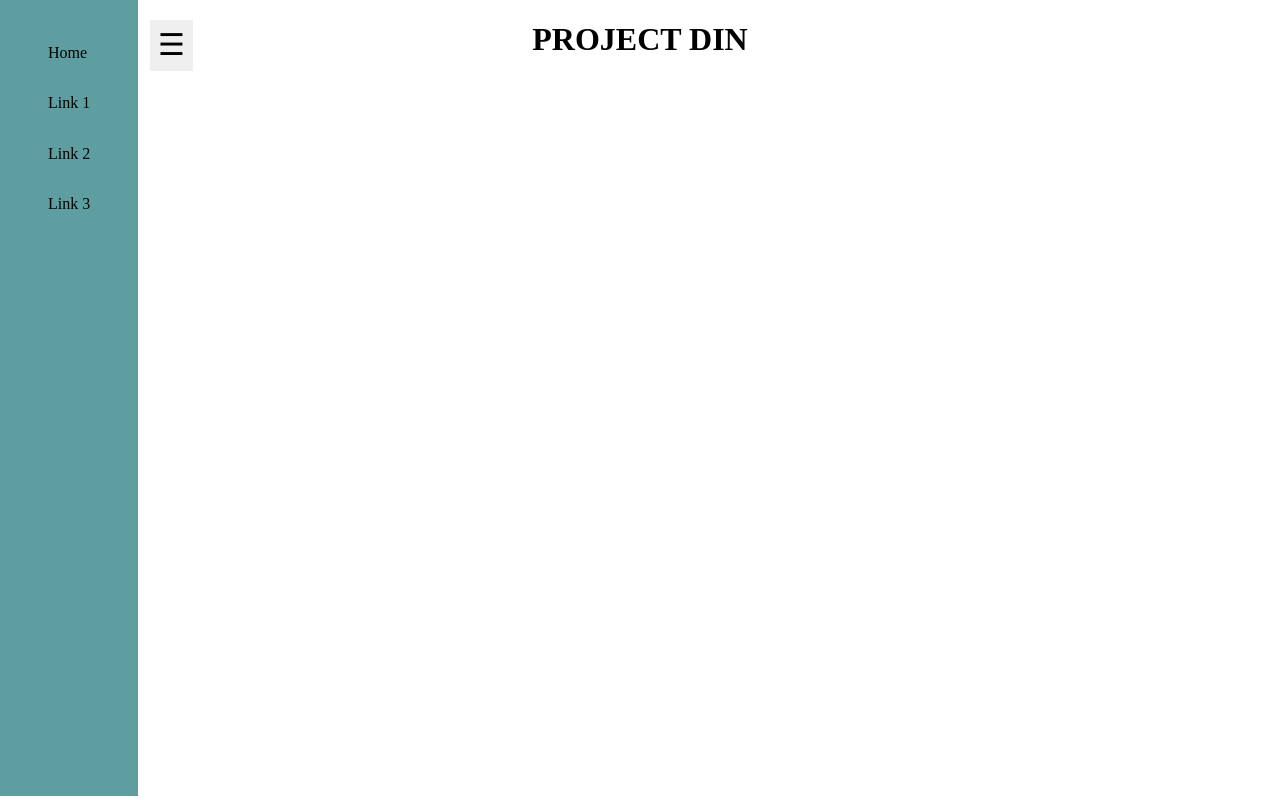
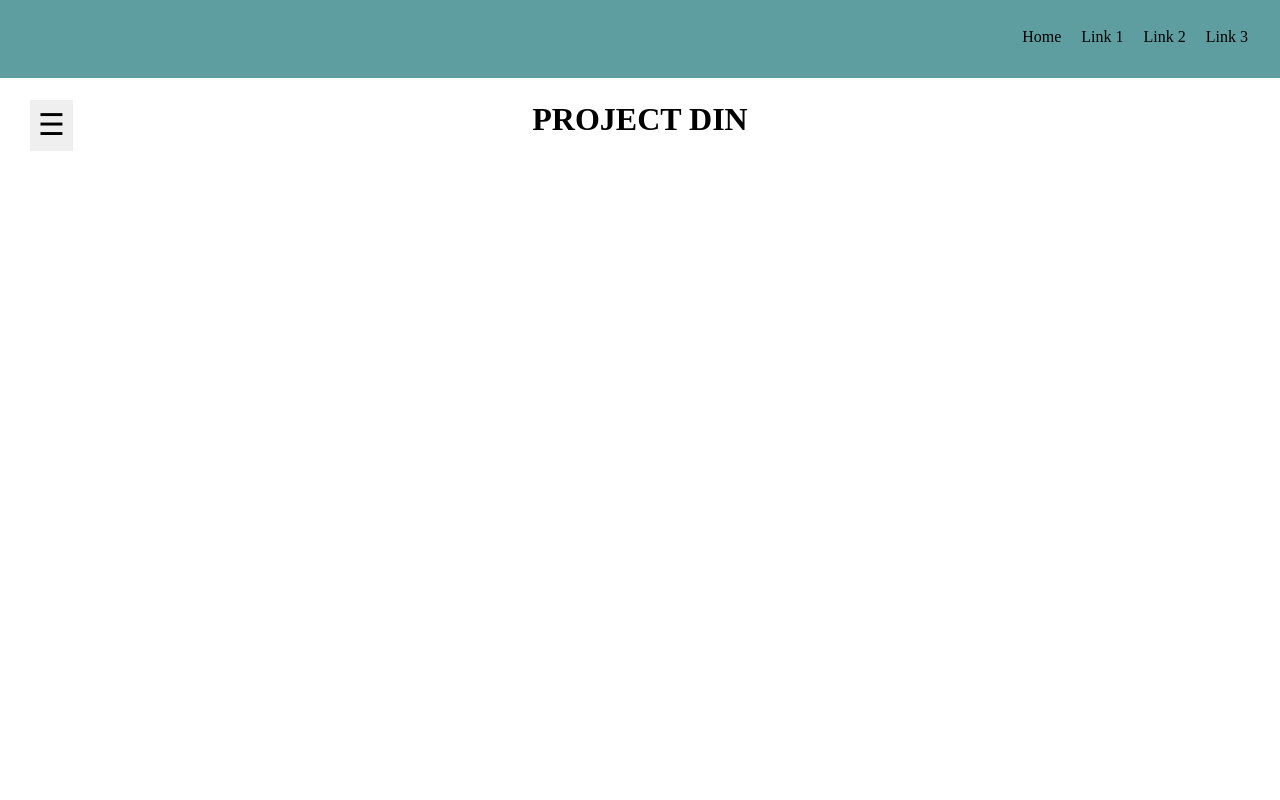
Before and after one commit to hodinsay/Portfolio-WIP-1, a plain HTML site: page Project Portfolio/index.html in a window 1280 px wide. Shown: the top 800 px of the page. Drawn offline with Linux system fonts and the light colour scheme; files that its build step writes are made by us from their sources; files whose address does not match are found by name.

Commit message:
Add files via upload

```diff
--- a/Project Portfolio /css/style.css
+++ b/Project Portfolio /css/style.css
@@ -33,7 +33,7 @@ a {
 /* #header */
 /* ***************************************** */
 
-header > nav{
+.nav-menu{
      display: flex;
      flex-direction: column;
      align-items: center;
@@ -42,41 +42,44 @@ header > nav{
      margin: 0;
 }
 
+.nav-item{
+     display: flex;
+     justify-content: flex-end;
+     position: fixed;
+     background-color: cadetblue;
+     min-width: 100%;
+     padding: 2rem;
+     top: -20px;
+     right: 0;
+     transition: transform 0.3s ease-in-out;
+}
+
+.nav-item.active {
+     transform: translateY(-150px)
+}
+
+.nav-link{
+     padding-left: 20px;
+     list-style: none;
+}
+
 #nav-btn {
      border: none;
      position: fixed;
-     top: 20px;
-     left: 150px;
+     top: 100px;
+     left: 30px;
      padding: 0.5rem;
      font-size: 30px;
      transition: transform 0.3s ease-in-out;
 }
 
 #nav-btn.active {
-     transform: translateX(-130px);
-}
-
-.nav-item {
-     position: fixed;
-     background-color: cadetblue;
-     min-height: 100vh;
-     padding: 2rem;
-     top: -20px;
-     left: 0;
-     transition: transform 0.3s ease-in-out;
-}
-
-.nav-item.active {
-     transform: translateX(-150px)
-}
-
-header > nav > ul > li {
-     list-style-type: none;
-     padding: 1rem;
+     transform: translateY(-80px);
 }
 
 header > h1 {
      text-align: center;
+     padding-top: 80px;
 }
 
 /* #one */
--- a/Project Portfolio/index.html
+++ b/Project Portfolio/index.html
@@ -15,9 +15,8 @@
 		<header id="header">
 			<h1>PROJECT DIN</h1>
 
-			<button id="nav-btn">☰</button>
+			<nav class="nav-menu">
 
-			<nav class="nav-menu">
 				<ul class="nav-item">
 					<li class="nav-link">
 						<a href="#">Home</a>
@@ -32,6 +31,9 @@
 						<a href="#">Link 3</a>
 					</li>
 				</ul>
+
+				<button id="nav-btn">☰</button>
+
 			</nav>
 
 		</header>
```
